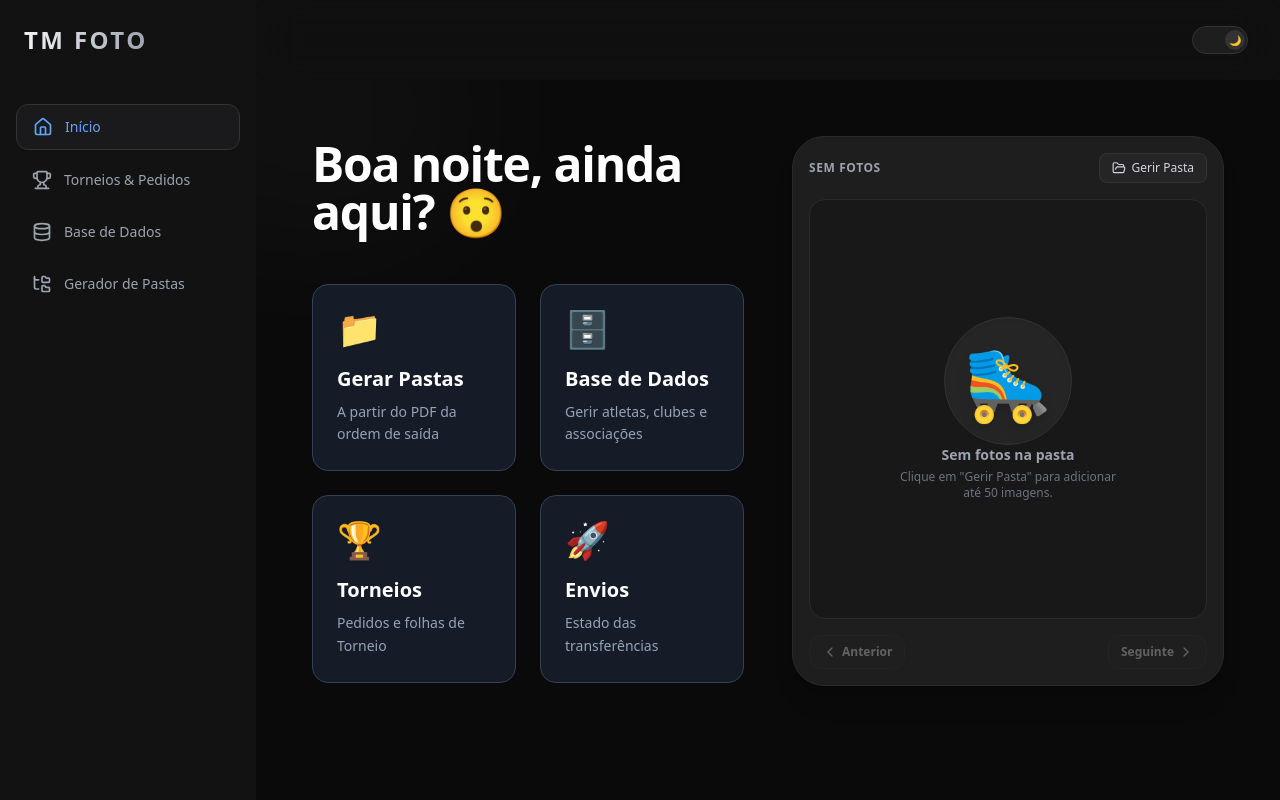
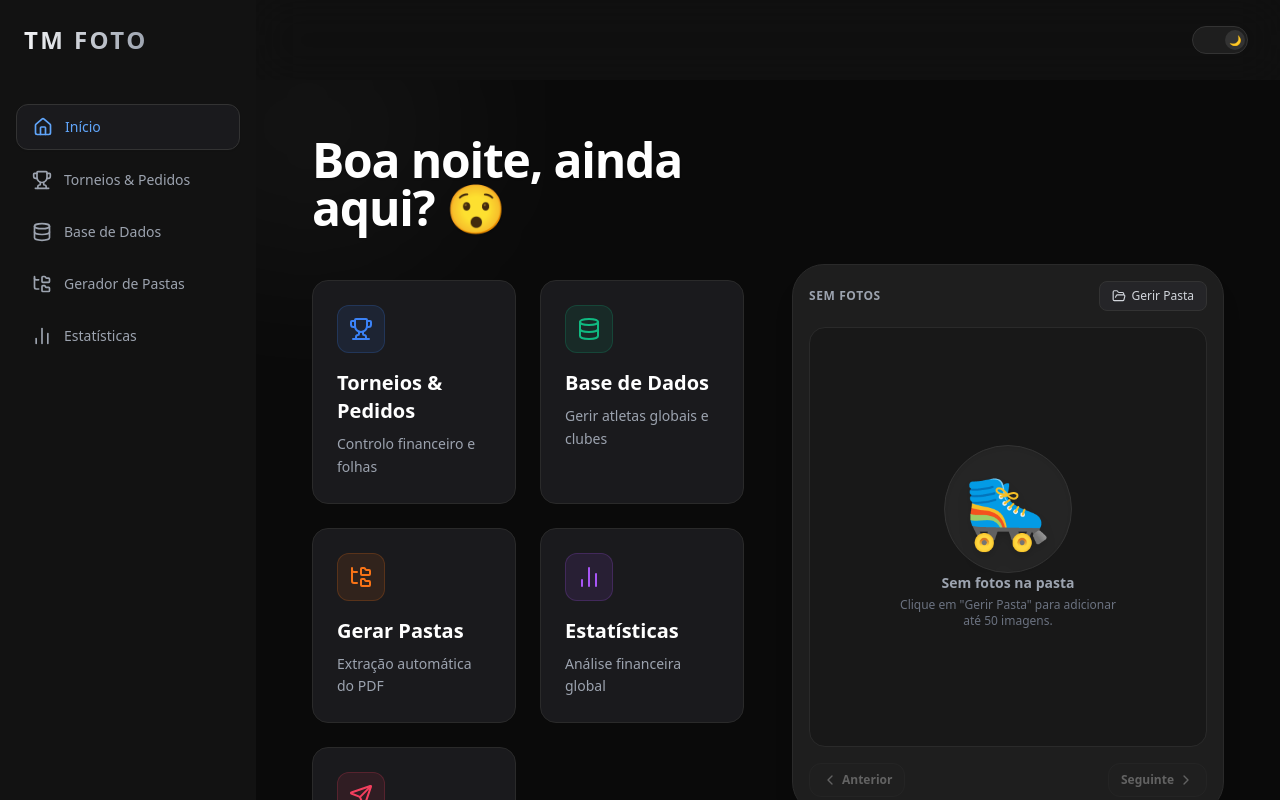
Before and after one commit to Rafael43Antunes/TMFoto-App, a React (Vite) app: page / in a window 1280 px wide. Built offline with nearby package versions, Linux system fonts and the light colour scheme.

Commit message:
nova pagina de estatisticas

```diff
--- a/src/preload/index.ts
+++ b/src/preload/index.ts
@@ -44,7 +44,9 @@ const api = {
   limparReciclagemAutomatica: () => ipcRenderer.invoke('limpar-reciclagem-automatica'),
 
 
-  importarExcelTorneios: () => ipcRenderer.invoke('importar-excel-torneios')
+  importarExcelTorneios: () => ipcRenderer.invoke('importar-excel-torneios'),
+
+  getEstatisticas: () => ipcRenderer.invoke('get-estatisticas')
 }
 
 // O RESTO DO TEU FICHEIRO MANTÉM-SE IGUAL:
--- a/src/renderer/src/App.tsx
+++ b/src/renderer/src/App.tsx
@@ -7,7 +7,7 @@ import BaseDados from './pages/BaseDados'
 import Pastas from './pages/Pastas'
 import Torneios from './pages/Torneios'
 //import Envios from './pages/Envios'
-// import Estatisticas from './pages/Estatisticas'
+import Estatisticas from './pages/Estatisticas'
 
 
 export default function App() {
@@ -19,8 +19,8 @@ export default function App() {
           <Route path="/basedados" element={<BaseDados />} />
           <Route path="/pastas" element={<Pastas />} />
           <Route path="/torneios" element={<Torneios />} />
-          {/* <Route path="/envios" element={<Envios />} /> */}
-          {/* <Route path="/estatisticas" element={<Estatisticas />} /> */}
+          {/*<Route path="/envios" element={<Envios />} /> */}
+          <Route path="/estatisticas" element={<Estatisticas />} />
         </Routes>
       </Layout>
     </HashRouter>
--- a/src/renderer/src/components/Layout.tsx
+++ b/src/renderer/src/components/Layout.tsx
@@ -7,7 +7,7 @@ import {
   Trophy,
   Menu,
   X,
-  // BarChart2,
+  BarChart2,
   // Send
 } from 'lucide-react'
 
@@ -22,7 +22,7 @@ export function Layout({ children }: { children: React.ReactNode }) {
     { path: '/torneios', icon: Trophy, label: 'Torneios & Pedidos' },
     { path: '/basedados', icon: Database, label: 'Base de Dados' },
     { path: '/pastas', icon: FolderTree, label: 'Gerador de Pastas' },
-    // { path: '/estatisticas', icon: BarChart2, label: 'Estatísticas' },
+    { path: '/estatisticas', icon: BarChart2, label: 'Estatísticas' },
     // { path: '/envios', icon: Send, label: 'Envio de Fotos' },
   ]
 
--- /dev/null
+++ b/src/renderer/src/pages/Estatisticas.tsx
@@ -0,0 +1,92 @@
+import { useState, useEffect } from 'react'
+import { TrendingUp, Users, Trophy, Euro, Package } from 'lucide-react'
+
+export default function Estatisticas() {
+    const [stats, setStats] = useState({
+        totalFaturado: 0,
+        totalPedidos: 0,
+        torneioTop: 'A carregar...',
+        clubeTop: 'A carregar...'
+    })
+
+    useEffect(() => {
+        const carregarStats = async () => {
+            try {
+                const resultado = await (window as any).api.getEstatisticas()
+                if (resultado.sucesso) {
+                    setStats(resultado.dados)
+                }
+            } catch (error) {
+                console.error("Erro ao carregar estatísticas:", error)
+            }
+        }
+        carregarStats()
+    }, [])
+
+    return (
+        <div className="h-full min-h-[85vh] flex flex-col max-w-7xl mx-auto w-full animate-fade-in pb-8 pt-6">
+
+            <div className="mb-8">
+                <h1 className="text-3xl font-bold text-gray-800 dark:text-white mb-2 tracking-tight">Estatísticas Globais</h1>
+                <p className="text-gray-500 dark:text-gray-400 text-sm">
+                    Análise financeira e de performance de todos os torneios.
+                </p>
+            </div>
+
+            {/* Cartões Principais */}
+            <div className="grid grid-cols-1 md:grid-cols-2 lg:grid-cols-4 gap-5 mb-8">
+
+                <div className="bg-white dark:bg-[#1A1A1D] p-6 rounded-2xl border border-gray-100 dark:border-[#2A2A2A] shadow-sm flex flex-col relative overflow-hidden">
+                    <div className="absolute -right-4 -top-4 w-24 h-24 bg-emerald-50 dark:bg-emerald-500/10 rounded-full blur-2xl"></div>
+                    <div className="flex justify-between items-start mb-4">
+                        <p className="text-sm font-medium text-gray-500 dark:text-gray-400">Total Faturado</p>
+                        <div className="p-2 bg-emerald-100 dark:bg-emerald-500/20 text-emerald-600 dark:text-emerald-400 rounded-lg">
+                            <Euro className="w-5 h-5" />
+                        </div>
+                    </div>
+                    <h3 className="text-3xl font-bold text-gray-800 dark:text-white">€ {stats.totalFaturado}</h3>
+                </div>
+
+                <div className="bg-white dark:bg-[#1A1A1D] p-6 rounded-2xl border border-gray-100 dark:border-[#2A2A2A] shadow-sm flex flex-col relative overflow-hidden">
+                    <div className="absolute -right-4 -top-4 w-24 h-24 bg-blue-50 dark:bg-blue-500/10 rounded-full blur-2xl"></div>
+                    <div className="flex justify-between items-start mb-4">
+                        <p className="text-sm font-medium text-gray-500 dark:text-gray-400">Total Pedidos</p>
+                        <div className="p-2 bg-blue-100 dark:bg-blue-500/20 text-blue-600 dark:text-blue-400 rounded-lg">
+                            <Package className="w-5 h-5" />
+                        </div>
+                    </div>
+                    <h3 className="text-3xl font-bold text-gray-800 dark:text-white">{stats.totalPedidos}</h3>
+                </div>
+
+                <div className="bg-white dark:bg-[#1A1A1D] p-6 rounded-2xl border border-gray-100 dark:border-[#2A2A2A] shadow-sm flex flex-col">
+                    <div className="flex justify-between items-start mb-4">
+                        <p className="text-sm font-medium text-gray-500 dark:text-gray-400">Torneio Mais Rentável</p>
+                        <div className="p-2 bg-purple-100 dark:bg-purple-500/20 text-purple-600 dark:text-purple-400 rounded-lg">
+                            <Trophy className="w-5 h-5" />
+                        </div>
+                    </div>
+                    <h3 className="text-xl font-bold text-gray-800 dark:text-white truncate">{stats.torneioTop}</h3>
+                </div>
+
+                <div className="bg-white dark:bg-[#1A1A1D] p-6 rounded-2xl border border-gray-100 dark:border-[#2A2A2A] shadow-sm flex flex-col">
+                    <div className="flex justify-between items-start mb-4">
+                        <p className="text-sm font-medium text-gray-500 dark:text-gray-400">Clube Top Comprador</p>
+                        <div className="p-2 bg-orange-100 dark:bg-orange-500/20 text-orange-600 dark:text-orange-400 rounded-lg">
+                            <Users className="w-5 h-5" />
+                        </div>
+                    </div>
+                    <h3 className="text-xl font-bold text-gray-800 dark:text-white truncate">{stats.clubeTop}</h3>
+                </div>
+
+            </div>
+
+            {/* Aqui vamos meter tabelas/gráficos no futuro (Top Atletas, Faturação Mensal, etc) */}
+            <div className="flex-1 bg-white dark:bg-[#1A1A1D] border border-gray-100 dark:border-[#2A2A2A] rounded-2xl p-6 shadow-sm flex items-center justify-center">
+                <p className="text-gray-400 flex items-center gap-2">
+                    <TrendingUp className="w-5 h-5" /> Gráficos em construção...
+                </p>
+            </div>
+
+        </div>
+    )
+}
--- a/src/renderer/src/pages/Home.tsx
+++ b/src/renderer/src/pages/Home.tsx
@@ -1,6 +1,15 @@
 import { useState, useEffect, useRef } from 'react'
 import { Link } from 'react-router-dom'
-import { FolderOpen, ChevronLeft, ChevronRight } from 'lucide-react'
+import {
+  FolderOpen,
+  ChevronLeft,
+  ChevronRight,
+  FolderTree,
+  Database,
+  Trophy,
+  Send,
+  BarChart2
+} from 'lucide-react'
 
 export default function Home() {
   const [saudacao, setSaudacao] = useState('Olá')
@@ -76,10 +85,11 @@ export default function Home() {
         </h2>
 
         <div className="grid grid-cols-1 sm:grid-cols-2 gap-6 w-full max-w-xl">
-          <MenuButton to="/pastas" title="Gerar Pastas" desc="A partir do PDF da ordem de saída" icon="📁" />
-          <MenuButton to="/basedados" title="Base de Dados" desc="Gerir atletas, clubes e associações" icon="🗄️" />
-          <MenuButton to="/torneios" title="Torneios" desc="Pedidos e folhas de Torneio" icon="🏆" />
-          <MenuButton to="/envios" title="Envios" desc="Estado das transferências" icon="🚀" />
+          <MenuButton to="/torneios" title="Torneios & Pedidos" desc="Controlo financeiro e folhas" icon={Trophy} cor="blue" />
+          <MenuButton to="/basedados" title="Base de Dados" desc="Gerir atletas globais e clubes" icon={Database} cor="emerald" />
+          <MenuButton to="/pastas" title="Gerar Pastas" desc="Extração automática do PDF" icon={FolderTree} cor="orange" />
+          <MenuButton to="/estatisticas" title="Estatísticas" desc="Análise financeira global" icon={BarChart2} cor="purple" />
+          <MenuButton to="/envios" title="Envios" desc="Estado das transferências" icon={Send} cor="rose" />
         </div>
       </div>
 
@@ -158,17 +168,28 @@ export default function Home() {
   )
 }
 
-function MenuButton({ to, title, desc, icon }: { to: string, title: string, desc: string, icon: string }) {
+function MenuButton({ to, title, desc, icon: Icon, cor }: { to: string, title: string, desc: string, icon: any, cor: 'blue' | 'emerald' | 'orange' | 'purple' | 'rose' }) {
+
+  const cores = {
+    blue: "text-blue-500 bg-blue-50 dark:bg-blue-500/10 border-blue-100 dark:border-blue-500/20",
+    emerald: "text-emerald-500 bg-emerald-50 dark:bg-emerald-500/10 border-emerald-100 dark:border-emerald-500/20",
+    orange: "text-orange-500 bg-orange-50 dark:bg-orange-500/10 border-orange-100 dark:border-orange-500/20",
+    purple: "text-purple-500 bg-purple-50 dark:bg-purple-500/10 border-purple-100 dark:border-purple-500/20",
+    rose: "text-rose-500 bg-rose-50 dark:bg-rose-500/10 border-rose-100 dark:border-rose-500/20",
+  }
+
   return (
     <Link
       to={to}
-      className="group flex flex-col bg-white dark:bg-slate-800/60 border border-slate-200 dark:border-slate-700 hover:border-blue-400 dark:hover:border-blue-500 p-6 rounded-2xl shadow-sm hover:shadow-xl dark:shadow-none transition-all duration-300 hover:-translate-y-1 relative overflow-hidden"
+      className="group flex flex-col bg-white dark:bg-[#1A1A1D] border border-gray-200 dark:border-[#2A2A2A] hover:border-blue-500 dark:hover:border-blue-500 p-6 rounded-2xl shadow-sm hover:shadow-xl dark:shadow-none transition-all duration-300 hover:-translate-y-1 relative overflow-hidden"
     >
-      <div className="absolute inset-0 bg-gradient-to-br from-blue-50 to-transparent dark:from-blue-900/20 dark:to-transparent opacity-0 group-hover:opacity-100 transition-opacity duration-300"></div>
 
-      <span className="text-4xl mb-4 group-hover:scale-110 transition-transform origin-left drop-shadow-sm z-10">{icon}</span>
-      <h3 className="font-bold text-xl text-slate-800 dark:text-white mb-2 z-10">{title}</h3>
-      <p className="text-sm text-slate-500 dark:text-slate-400 leading-relaxed z-10">{desc}</p>
+      <div className={`w-12 h-12 rounded-xl flex items-center justify-center border transition-transform duration-300 group-hover:scale-110 mb-4 z-10 ${cores[cor]}`}>
+        <Icon className="w-6 h-6" />
+      </div>
+
+      <h3 className="font-bold text-xl text-gray-900 dark:text-white mb-2 z-10">{title}</h3>
+      <p className="text-sm text-gray-500 dark:text-gray-400 leading-relaxed z-10">{desc}</p>
     </Link>
   )
 }
```
Also changed, not shown: src/main/index.ts (+29 -0 lines), src/renderer/src/components/Estatisticas.tsx (deleted).
